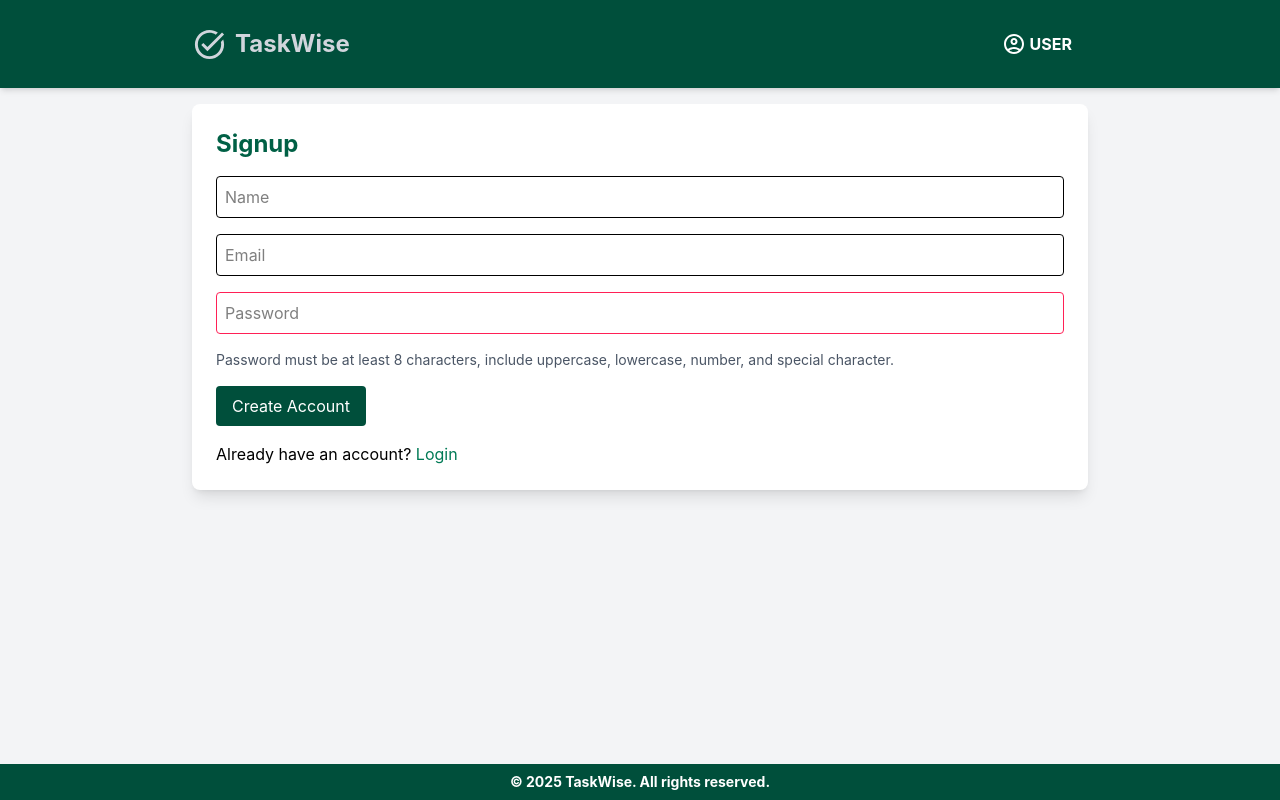
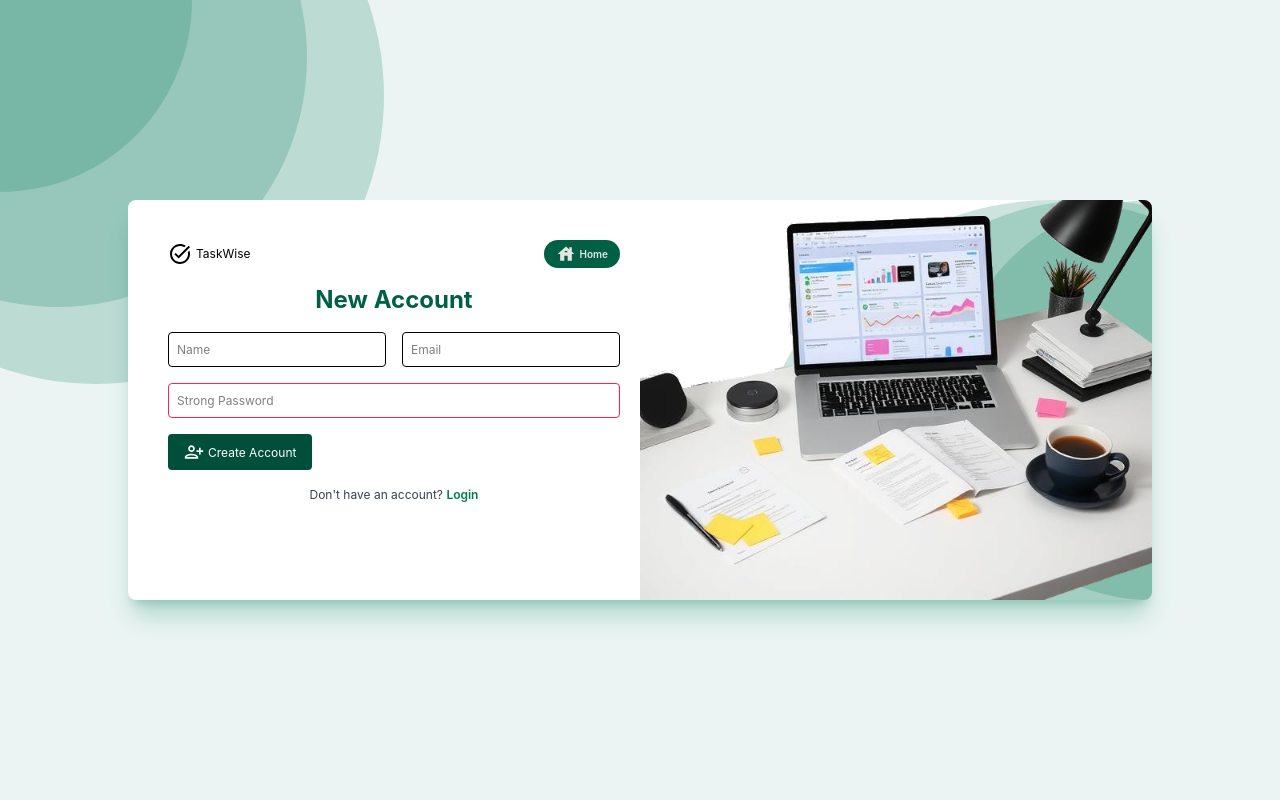
Before and after one commit to fabricemu/TaskWise, a React (Vite) app in the folder client/: page /signup in a window 1280 px wide. Built offline with nearby package versions, Linux system fonts and the light colour scheme; no server answers.

Commit message:
Fix both Login and Signup

```diff
--- a/client/src/components/Login.tsx
+++ b/client/src/components/Login.tsx
@@ -2,7 +2,7 @@ import {useState} from "react";
 import {useNavigate, Link} from "react-router-dom";
 import {login} from "../services/apiService";
 import task from '../assets/task.png'
-import {TaskAlt} from "@mui/icons-material"; // API function for login
+import {TaskAlt, House, ExitToApp} from "@mui/icons-material"; // API function for login
 import {motion} from "framer-motion";
 import {fadeIn} from '../variants.tsx'
 
@@ -38,7 +38,7 @@ const Login = () => {
                 <div
                     className="relative w-[80%] h-[400px] bg-white rounded-lg shadow-xl shadow-emerald-700/25 p-10 overflow-hidden z-10">
 
-                    <div className="relative md:flex md:gap-3 items-center justify-between z-5">
+                    <div className="relative md:flex md:gap-3 items-center justify-between z-5 text-[12px]">
                         <motion.div
                             variants={fadeIn("up", 0.2)} // Apply the variant
                             initial="hidden"
@@ -48,7 +48,8 @@ const Login = () => {
                                 <div className="flex items-center gap-1"><TaskAlt/>TaskWise</div>
                                 <Link to='/'>
                                     <button
-                                        className='bg-emerald-800 py-1 px-3 text-[10px] font-semibold rounded-3xl text-stone-200'>Home
+                                        className='bg-emerald-800 py-1 px-3 text-[10px] font-semibold rounded-3xl text-stone-200 flex gap-1 items-center'>
+                                        <House fontSize='small'/><span className='hidden md:block'>Home</span>
                                     </button>
                                 </Link>
                             </div>
@@ -56,7 +57,8 @@ const Login = () => {
                                 variants={fadeIn('right', 0.3)}
                                 initial='hidden'
                                 animate='show'
-                                className="text-2xl font-bold text-emerald-800 mb-4 mt-6 text-center">User Login</motion.h1>
+                                className="text-2xl font-bold text-emerald-800 mb-4 mt-6 text-center">User Login
+                            </motion.h1>
                             <form onSubmit={handleSubmit} className="space-y-5">
                                 <input
                                     type="email"
@@ -80,8 +82,8 @@ const Login = () => {
                                     <h4 className="text emerald-700">Forget Password?</h4>
                                     <button
                                         type="submit"
-                                        className="bg-emerald-900 text-white text-sm py-1 px-4 rounded-2xl hover:bg-emerald-700"
-                                    >Login
+                                        className="bg-emerald-900 text-white text-sm py-1 px-4 rounded-2xl hover:bg-emerald-700 flex gap-1 items-center"
+                                    > <ExitToApp fontSize='small'/> Login
                                     </button>
                                 </div>
 
@@ -103,12 +105,13 @@ const Login = () => {
                         <div className="absolute -right-[50%] size-[100%] rounded-full bg-emerald-700/20"></div>
                     </div>
                     <motion.div
-                        variants={fadeIn('down',0.2)}
+                        variants={fadeIn('down', 0.2)}
                         initial='hidden'
                         animate='show'
                         className='absolute hidden md:flex md:items-center md:justify-center w-1/2 right-0 bottom-0'>
                         <img src={task} alt="" className='object-cover'/>
                     </motion.div>
+
                 </div>
                 <div className="absolute size-96 top-0 left-0  z-1 ">
                     <div className='absolute -left-[50%] size-full bg-emerald-700/20 -top-[50%] rounded-full'></div>
--- a/client/src/components/Signup.tsx
+++ b/client/src/components/Signup.tsx
@@ -1,8 +1,10 @@
 import {useState} from "react";
 import {signup} from "../services/apiService";
-import Header from "./header.tsx";
-import Footer from "./Footer.tsx";
 import {Link} from "react-router-dom";
+import {fadeIn} from "../variants.tsx";
+import task from "../assets/task.png";
+import {motion} from "framer-motion";
+import {House, TaskAlt, PersonAddAlt} from "@mui/icons-material";
 
 const Signup = () => {
     const [formData, setFormData] = useState({
@@ -34,15 +36,35 @@ const Signup = () => {
             setMessage(error.response?.data?.error || 'An error occurred. Please try again.');
         }
     };
-
-
     return (
         <>
-            <Header/>
-            <div className="flex-grow p-4">
-                <div className="max-w-4xl mx-auto bg-white rounded-lg shadow-lg p-6">
-                    <h1 className="text-2xl font-bold mb-4 text-emerald-800">Signup</h1>
+
+            <div className="relative flex text-sm h-screen items-center justify-center bg-emerald-200/10 ">
+                <div
+                    className="relative w-[80%] h-[400px] bg-white rounded-lg shadow-xl shadow-emerald-700/25 p-10 overflow-hidden z-10">
+                    <div className="relative md:flex md:gap-3 items-center justify-between z-5 text-[12px]">
+                        <motion.div
+                            variants={fadeIn("up", 0.2)} // Apply the variant
+                            initial="hidden"
+                            animate="show"
+                            className='md:w-1/2 md:pr-5'>
+                            <div className="flex justify-between relative z-20">
+                                <div className="flex items-center gap-1"><TaskAlt/>TaskWise</div>
+                                <Link to='/'>
+                                    <button
+                                        className='bg-emerald-800 py-1 px-3 text-[10px] font-semibold rounded-3xl text-stone-200 flex gap-1 items-center'>
+                                        <House fontSize='small'/><span className='hidden md:block'>Home</span>
+                                    </button>
+                                </Link>
+                            </div>
+                            <motion.h1
+                                variants={fadeIn('right', 0.3)}
+                                initial='hidden'
+                                animate='show'
+                                className="text-2xl font-bold text-emerald-800 mb-4 mt-4 text-center">New Account
+                            </motion.h1>
                             <form onSubmit={handleSubmit} className="space-y-4">
+                                <fieldset className='flex gap-4'>
                                     <input
                                         type="text"
                                         name="name"
@@ -59,33 +81,59 @@ const Signup = () => {
                                         onChange={handleChange}
                                         className="w-full p-2 border rounded"
                                     />
+                                </fieldset>
+
                                 <input
                                     type="password"
                                     name="password"
-                            placeholder="Password"
+                                    placeholder="Strong Password"
                                     value={formData.password}
                                     onChange={handleChange}
                                     className={`w-full p-2 border rounded ${
                                         formData.password.length >= 8 ? 'border-emerald-500' : 'border-rose-500'
                                     }`}
                                     required
+                                    title='Password must be at least 8 characters long, include one uppercase letter, one lowercase letter, one number, and one special character.'
                                 />
-                        <p className="text-sm text-gray-600">
-                            Password must be at least 8 characters, include uppercase, lowercase, number, and special
-                            character.
-                        </p>
                                 <button
                                     type="submit"
-                            className="bg-emerald-900 text-white py-2 px-4 rounded hover:bg-emerald-700"
+                                    className="bg-emerald-900 text-white py-2 px-4 rounded hover:bg-emerald-700 flex gap-1 items-center"
                                 >
+                                    <PersonAddAlt fontSize='small'/>
                                     Create Account
                                 </button>
-                        <p>Already have an account? <Link to='/login' className='text-emerald-700'>Login</Link></p>
                             </form>
                             {message && <p className="mt-4 text-rose-500 font-bold">{message}</p>}
+
+                            <p className="mt-4 text-center text-gray-700">
+                                Don't have an account?{" "}
+                                <Link to="/login" className="text-emerald-700 font-semibold hover:underline">
+                                    Login
+                                </Link>
+                            </p>
+                        </motion.div>
+
+                    </div>
+
+                    <div className="absolute top-0 overflow-hidden right-0 h-full w-[400px] border-0 hidden md:block">
+                        <div className="absolute -right-[50%] size-[150%] rounded-full bg-emerald-700/20"></div>
+                        <div className="absolute -right-[50%] size-[130%] rounded-full bg-emerald-700/20"></div>
+                        <div className="absolute -right-[50%] size-[100%] rounded-full bg-emerald-700/20"></div>
+                    </div>
+                    <motion.div
+                        variants={fadeIn('down', 0.2)}
+                        initial='hidden'
+                        animate='show'
+                        className='absolute hidden md:flex md:items-center md:justify-center w-1/2 right-0 bottom-0'>
+                        <img src={task} alt="" className='object-cover'/>
+                    </motion.div>
+                </div>
+                <div className="absolute size-96 top-0 left-0  z-1 ">
+                    <div className='absolute -left-[50%] size-full bg-emerald-700/20 -top-[50%] rounded-full'></div>
+                    <div className='absolute -left-[50%] size-[130%] bg-emerald-700/20 -top-[50%] rounded-full'></div>
+                    <div className='relative -left-[50%] size-[150%] bg-emerald-700/20 -top-[50%] rounded-full'></div>
                 </div>
             </div>
-            <Footer/>
         </>
 
     );
```
Lines whose indentation alone changed are shown as unchanged.
